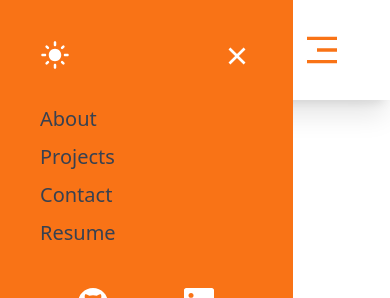
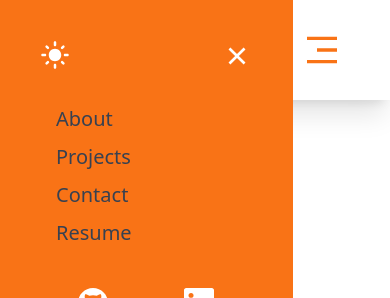
Before and after one commit to MateuszKuruc/developer-portfolio, a Next.js app in the folder developer-portfolio-site/: page / in a window 390 px wide. Shown: the top 298 px of the page. Built offline with nearby package versions, Linux system fonts and the light colour scheme.

Commit message:
adjust nav links styling on mobile, add slightly darker background on hover

```diff
--- a/developer-portfolio-site/src/app/components/NavBar.tsx
+++ b/developer-portfolio-site/src/app/components/NavBar.tsx
@@ -79,7 +79,11 @@ const NavBar = () => {
         <div className="flex flex-col">
           <ul className="flex flex-col gap-2">
             {NAV_LINKS.map((link) => (
-              <li className="nav-links-mobile" key={link.key}>
+              <li
+                onClick={() => setOpenMenu(false)}
+                className="nav-links-mobile"
+                key={link.key}
+              >
                 <Link href={link.href}>{link.label}</Link>
               </li>
             ))}
--- a/developer-portfolio-site/src/app/globals.css
+++ b/developer-portfolio-site/src/app/globals.css
@@ -13,7 +13,7 @@
 }
 
 .nav-links-mobile {
-  @apply regular-20 text-gray-700 hover:underline hover:text-white hover:font-bold cursor-pointer;
+  @apply regular-20 text-gray-700 hover:underline hover:text-white hover:font-bold cursor-pointer pl-4 rounded-lg hover:bg-orange-600;
 }
 
 .btn-submit {
```
